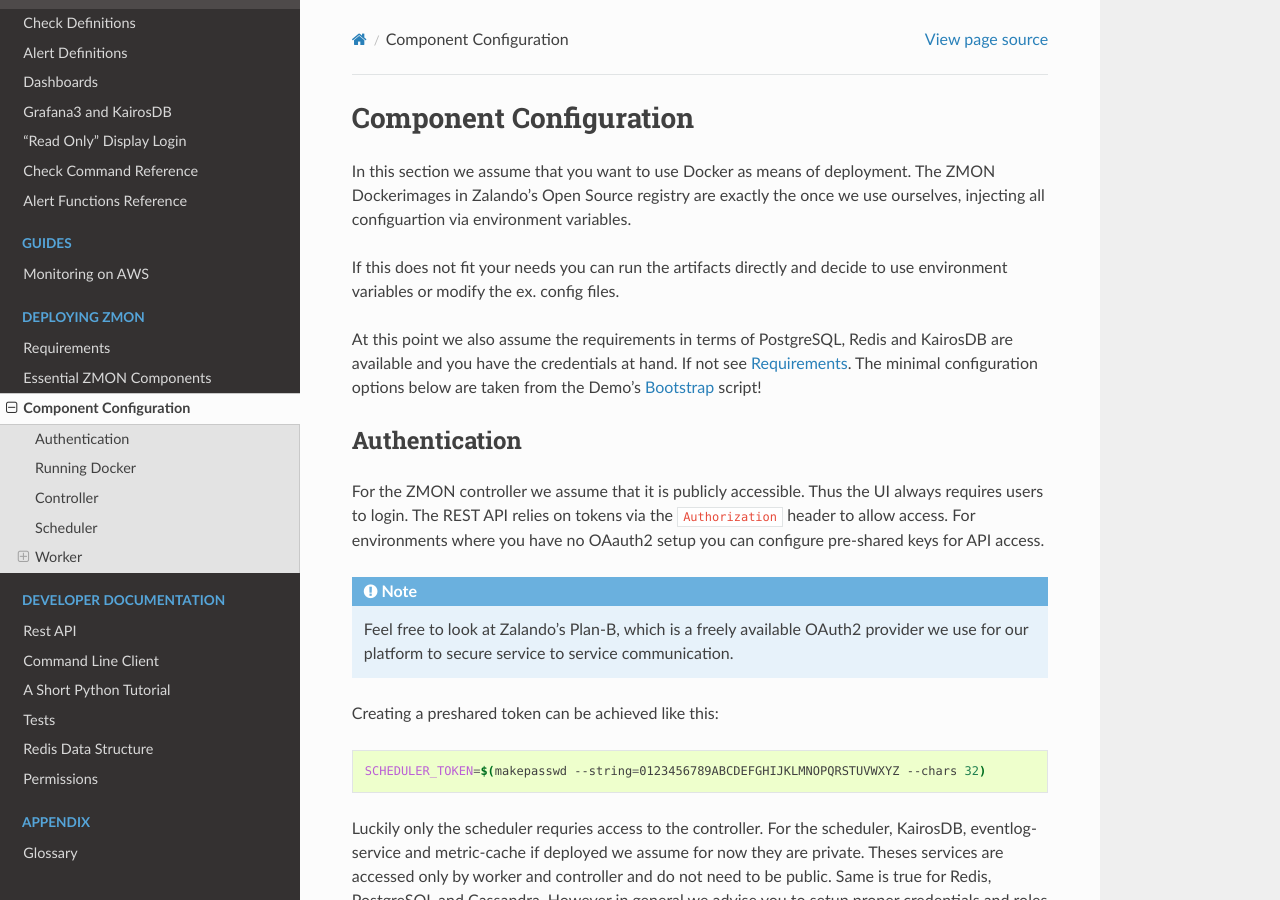
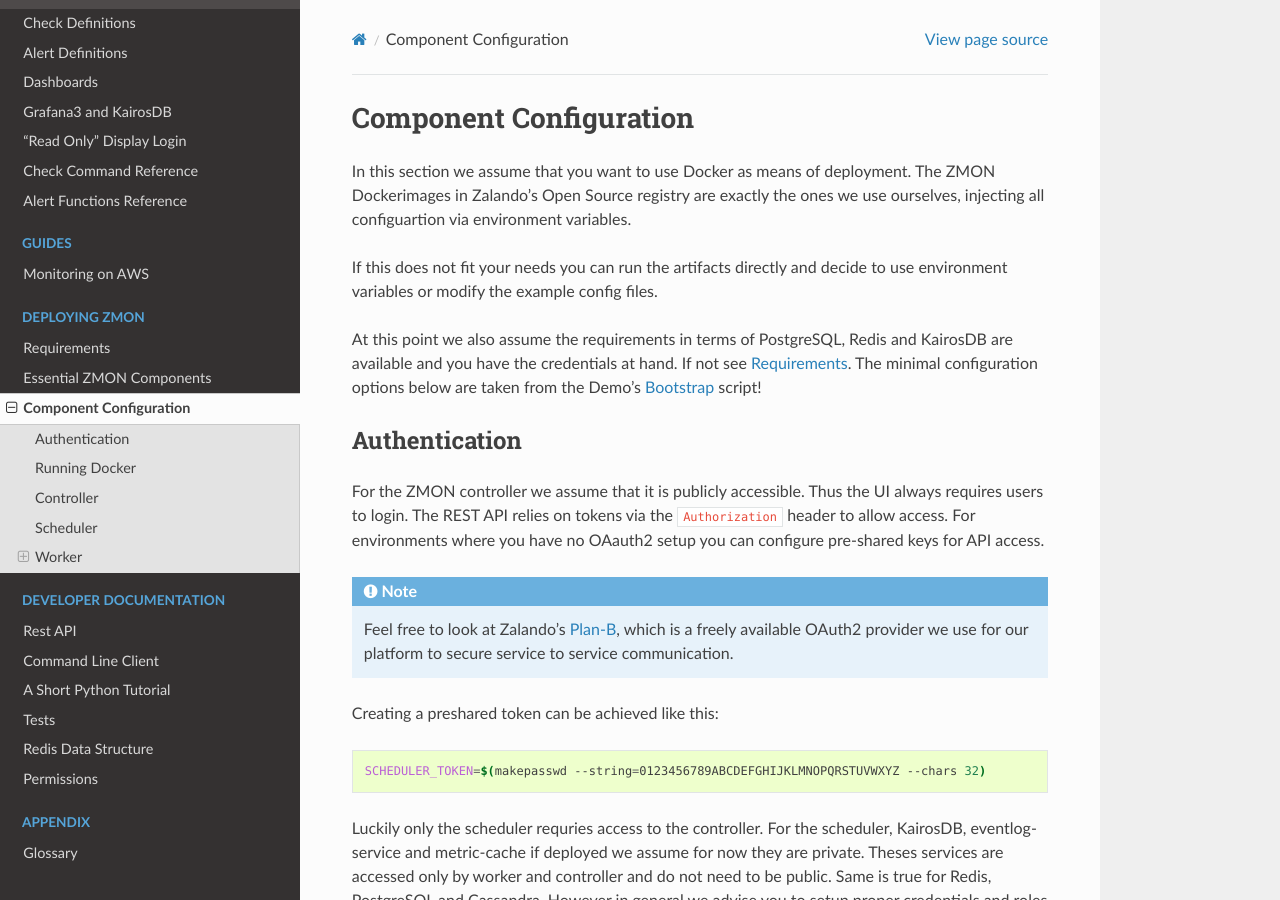
Before and after one commit to zalando-zmon/zmon-docs, a Sphinx documentation site: the page built from docs/installation/configuration.rst, in a window 1280 px wide and 900 px high. Built offline with Sphinx 7.4.7 and the Read the Docs theme 2.0.0, drawn with Linux system fonts in a browser that asks for light colours.

Commit message:
minor editorial changes to configuration.rst
I tripped over "once", and then did have a look what else needs to be fixed.

```diff
--- a/docs/installation/configuration.rst
+++ b/docs/installation/configuration.rst
@@ -3,9 +3,9 @@ Component Configuration
 ***********************
 
 In this section we assume that you want to use Docker as means of deployment.
-The ZMON Dockerimages in Zalando's Open Source registry are exactly the once we use ourselves, injecting all configuartion via environment variables.
+The ZMON Dockerimages in Zalando's Open Source registry are exactly the ones we use ourselves, injecting all configuartion via environment variables.
 
-If this does not fit your needs you can run the artifacts directly and decide to use environment variables or modify the ex. config files.
+If this does not fit your needs you can run the artifacts directly and decide to use environment variables or modify the example config files.
 
 At this point we also assume the requirements in terms of PostgreSQL, Redis and KairosDB are available and you have the credentials at hand.
 If not see :ref:`requirements`. The minimal configuration options below are taken from the Demo's Bootstrap_ script!
@@ -20,7 +20,7 @@ For environments where you have no OAauth2 setup you can configure pre-shared ke
 
 .. note::
 
-   Feel free to look at Zalando's Plan-B, which is a freely available OAuth2 provider we use for our platform to secure service to service communication.
+   Feel free to look at Zalando's `Plan-B <http://planb.readthedocs.io/en/latest/>`_, which is a freely available OAuth2 provider we use for our platform to secure service to service communication.
 
 Creating a preshared token can be achieved like this:
 
```
